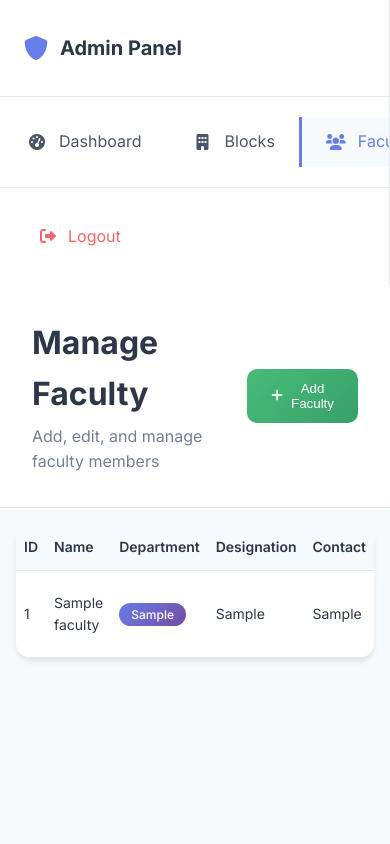
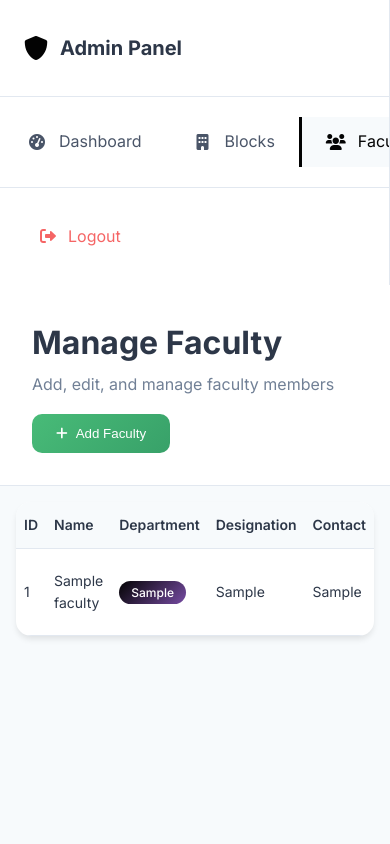
Before and after one commit to navaneethan0/S7, a Flask app: page /admin/faculty in a window 390 px wide. Run offline with Flask 3, Linux system fonts and the light colour scheme; the visitor is signed in with stand-in values (Sample User, id 1); tables that the repository leaves empty hold one stand-in row (values such as "Sample post"); parts of the project's set-up code (start-up, migrations or seed data) failed here and were passed over.

Commit message:
Fix Add Faculty button visibility in Chrome - add explicit header-right styling

```diff
--- a/static/css/admin.css
+++ b/static/css/admin.css
@@ -6,7 +6,7 @@
 }
 
 :root {
-    --primary-color: #667eea;
+    --primary-color: #030303;
     --secondary-color: #764ba2;
     --success-color: #48bb78;
     --error-color: #f56565;
@@ -274,6 +274,12 @@ body {
 
 .header-left p {
     color: var(--text-muted);
+}
+
+.header-right {
+    display: flex;
+    align-items: center;
+    gap: 1rem;
 }
 
 .view-site-btn {
@@ -716,6 +722,17 @@ body {
         padding: 1rem;
     }
 
+    .content-header {
+        flex-direction: column;
+        gap: 1rem;
+        align-items: flex-start !important;
+    }
+
+    .header-right {
+        width: 100%;
+        justify-content: flex-start;
+    }
+
     .stats-grid {
         grid-template-columns: 1fr;
     }
```
